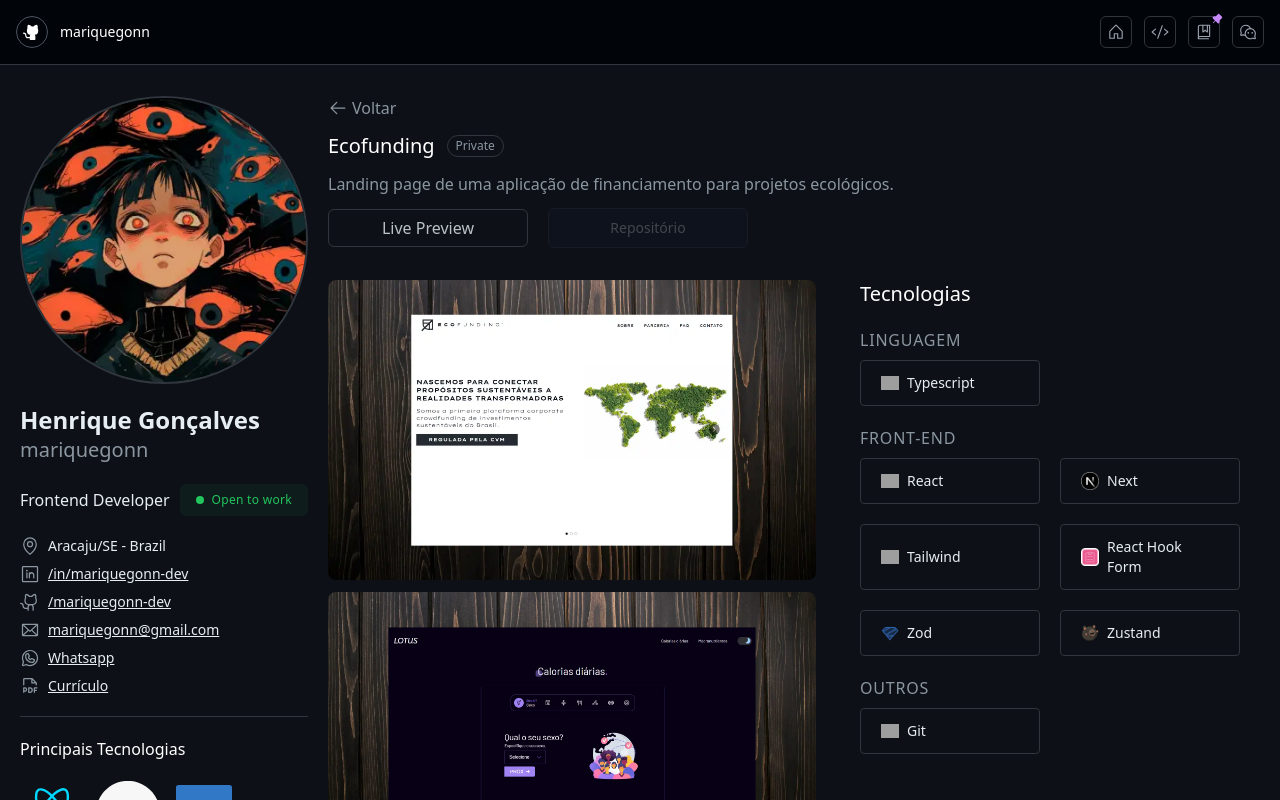
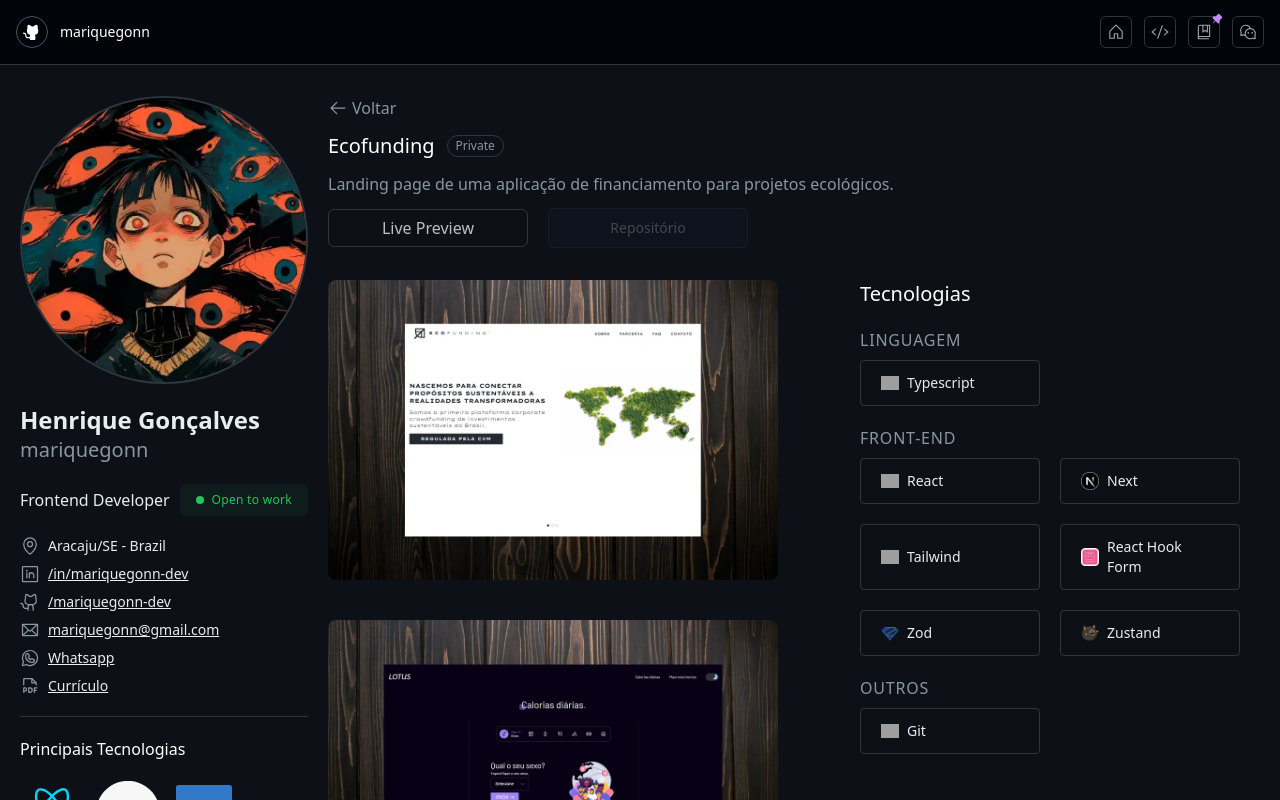
Before and after one commit to mariquegonn-dev/depois-eu-troco-o-nome, a Next.js app: page /repositories/ecofunding in a window 1280 px wide. Shown: the top 800 px of the page. Built offline with nearby package versions, Linux system fonts and the light colour scheme; grey boxes are pictures that could not be loaded.

Commit message:
refactor: refacotr image in slug page repositories

```diff
--- a/src/app/globals.css
+++ b/src/app/globals.css
@@ -77,6 +77,7 @@
 
 .scroll-images-repository::-webkit-scrollbar {
   width: 6px;
+  height: 6px;
 }
 
 .scroll-images-repository::-webkit-scrollbar-track {
--- a/src/app/repositories/[slug]/page.tsx
+++ b/src/app/repositories/[slug]/page.tsx
@@ -38,12 +38,15 @@ export default function SlugPage({ params }: { params: { slug: string } }) {
               </div>
 
               <div className="grid xl:grid-cols-[1fr_auto] gap-10 mt-5">
-                <ul className="rounded-lg h-[600px] overflow-y-scroll flex flex-col gap-3 scroll-images-repository pr-1">
+                <ul className="rounded-lg w-full xl:h-[600px] overflow-x-scroll xl:overflow-x-hidden xl:overflow-y-scroll flex xl:flex-col gap-10 scroll-images-repository xl:pr-1 pb-1">
                   {images.map((image, imageIndex) => (
-                    <li key={`${imageIndex}-image-${params.slug}`}>
+                    <li
+                      key={`${imageIndex}-image-${params.slug}`}
+                      className="flex-none"
+                    >
                       <Image
                         priority
-                        className="rounded-lg h-[300px] object-cover"
+                        className="w-[500px] xl:w-max rounded-lg h-[300px] object-cover"
                         width={1000}
                         height={1000}
                         src={image}
```
